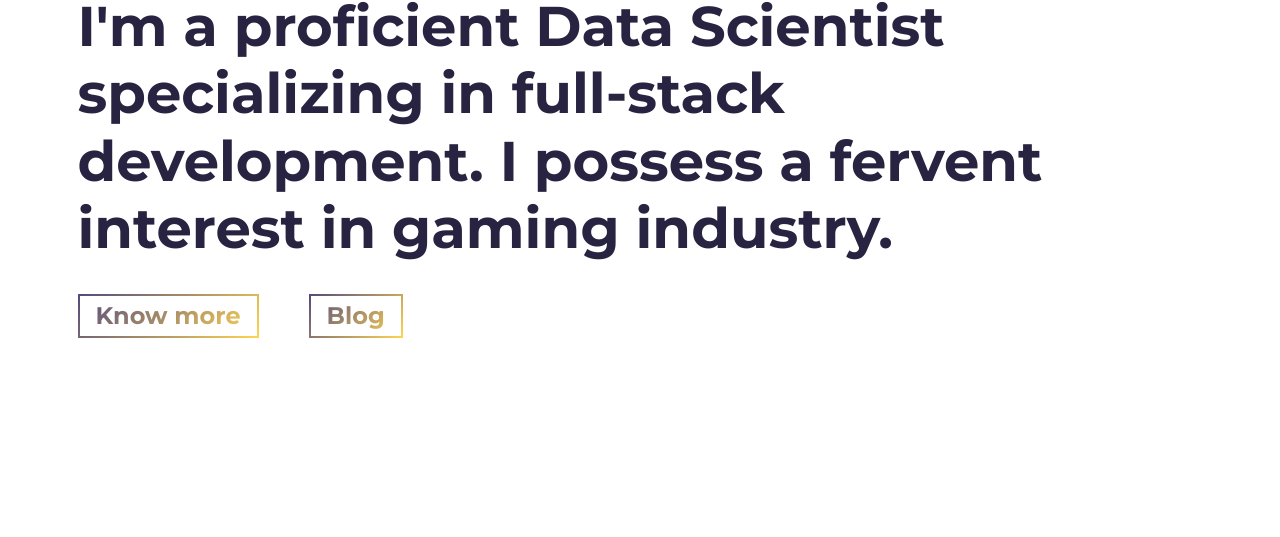
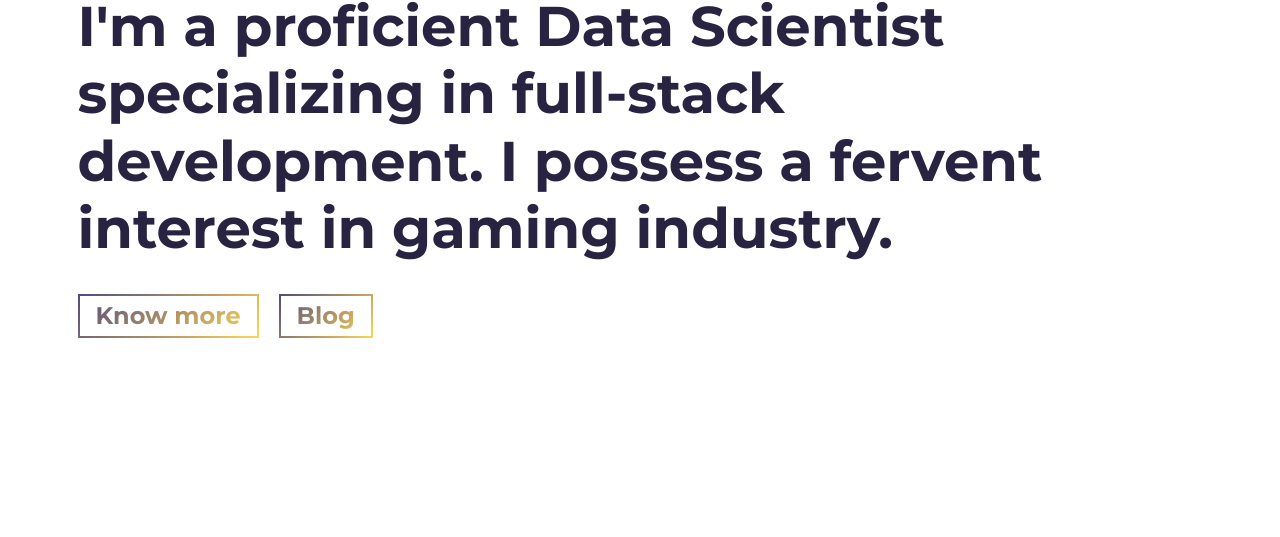
Before and after one commit to HoMaYoO-N/MyPersonalWebsite, a website built with Parcel: page src/index.html in a window 1280 px wide. Shown: the part 263-800 px from the top of the page. Built offline with nearby package versions, Linux system fonts and the light colour scheme.

Commit message:
Update _hero.scss

```diff
--- a/src/sass/sections/_hero.scss
+++ b/src/sass/sections/_hero.scss
@@ -67,7 +67,7 @@
   }
   /* Add margin between the buttons */
   .hero-cta .cta-btn {
-    margin-right: 50px; /* You can adjust the value to increase or decrease the space */
+    margin-right: 20px; /* You can adjust the value to increase or decrease the space */
   }
 
 }
```
